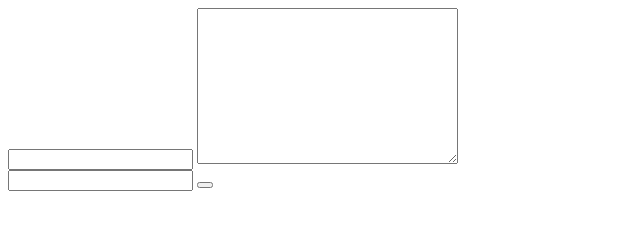
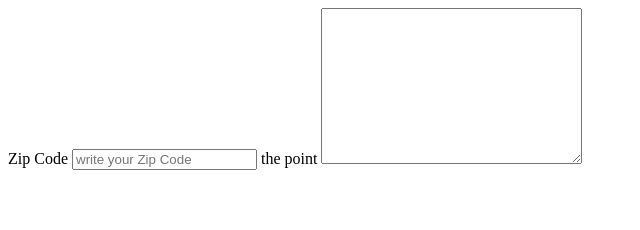
Before and after one commit to zado-os/NanoDegree-Weather-Journal-App, a website: page website/index.html in a window 1280 px wide. Shown: the whole page, without its empty margins (0-640 px from the left). Drawn offline with Linux system fonts and the light colour scheme.

Commit message:
html end

```diff
--- a/website/index.html
+++ b/website/index.html
@@ -8,18 +8,17 @@
 <body>
     <!-- inputs -->
     <div class="startup">
-        <label for=""></label>
-        <input type="text">
-        <label for=""></label>
-        <textarea name="" id="" cols="30" rows="10"></textarea>
+        <label for="zipcode"> Zip Code</label>
+        <input type="text" id="zipcode" placeholder="write your Zip Code">
+        <label for="point">the point</label>
+        <textarea name="point" id="point" cols="30" rows="10"></textarea>
     </div>
     <!-- end inputs -->
     <!-- outputs -->
     <div class="endless">
-        <label for=""></label>
-        <input type="text">
-        <button></button>
-
+        <p id="datetime"></p>
+        <p id="temperature"></p>
+        <p class="point"></p>
     </div>
     <!-- end outputs -->
 </body>
```
